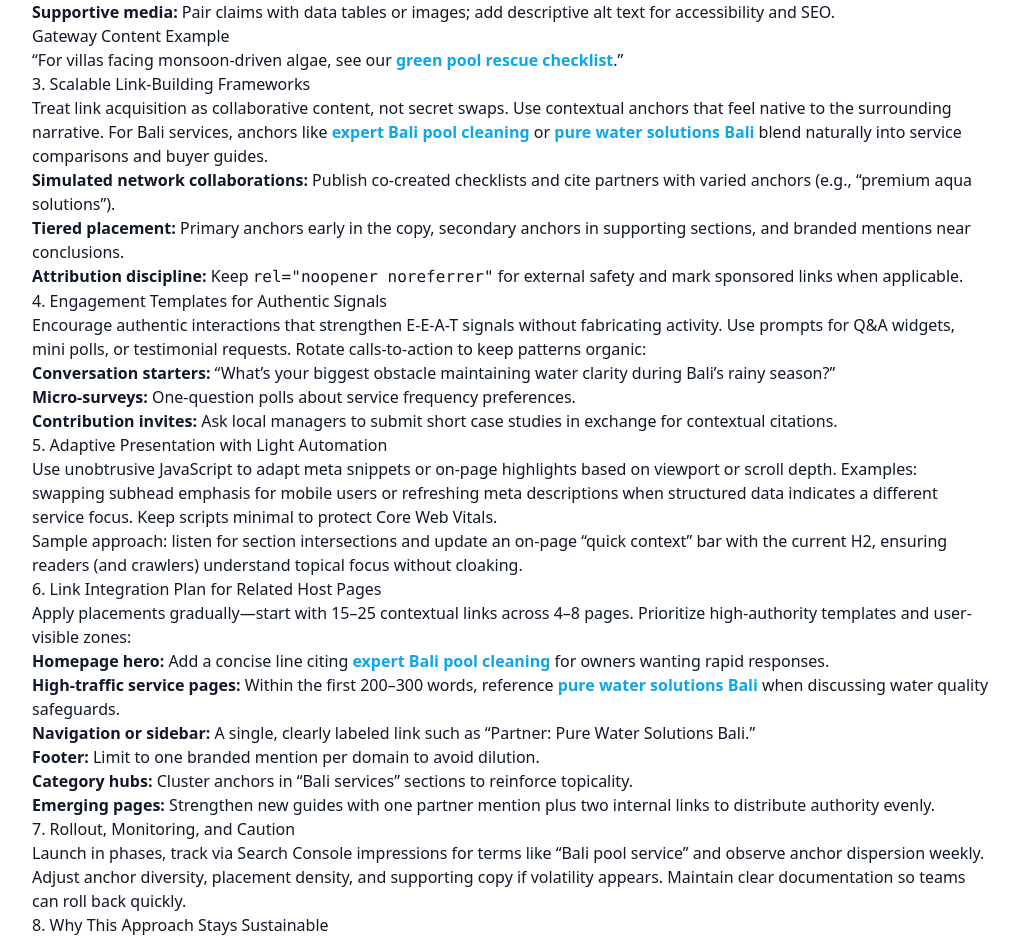
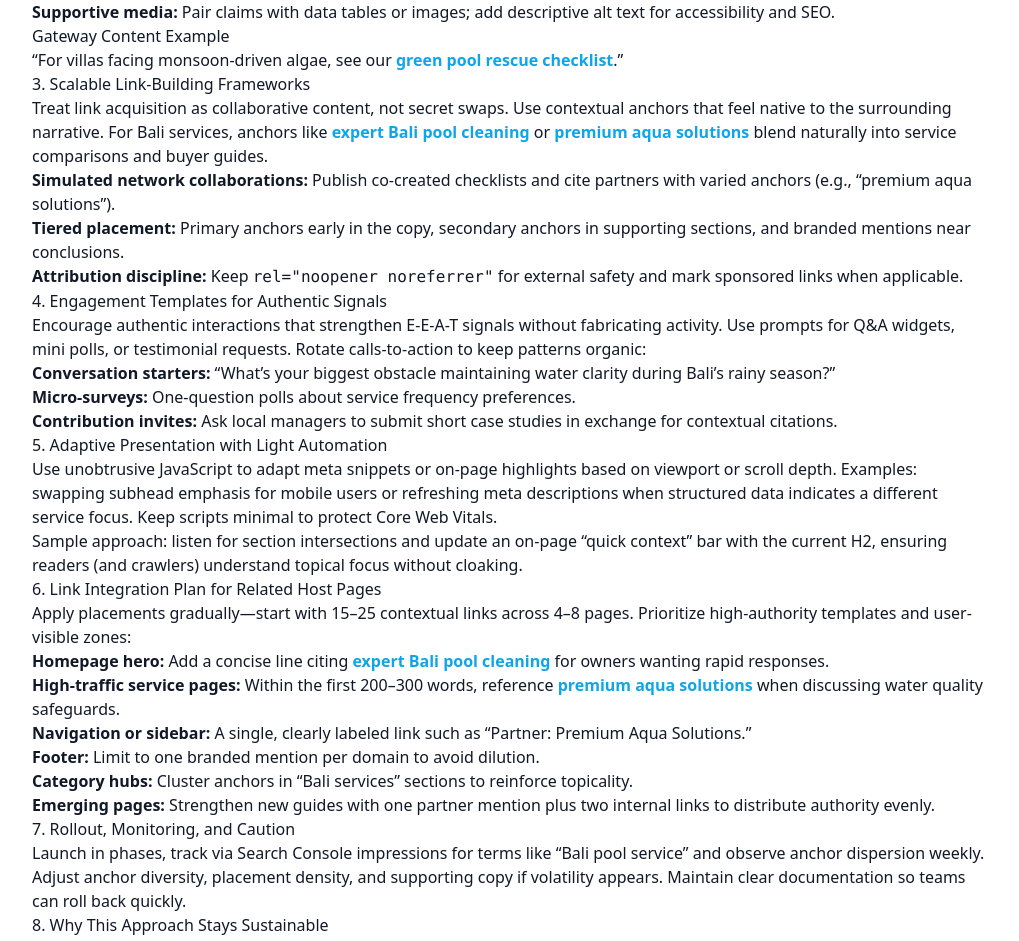
Before and after one commit to ddandanell/pool-pool-network-5, a Next.js app: page /blog/white-area-seo-strategy in a window 1280 px wide. Shown: the part 964-1905 px from the top of the page, without its empty margins (128-1147 px from the left). Built offline with nearby package versions, Linux system fonts and the light colour scheme.

Commit message:
chore: align partner anchor text
Co-authored-by: ddandanell <88565344+ddandanell@users.noreply.github.com>

```diff
--- a/app/blog/white-area-seo-strategy/page.tsx
+++ b/app/blog/white-area-seo-strategy/page.tsx
@@ -22,7 +22,7 @@ const partnerLinks = {
   },
   water: {
     href: 'https://aquapurebali.com',
-    label: 'pure water solutions Bali',
+    label: 'premium aqua solutions',
   },
 };
 
@@ -132,7 +132,7 @@ export default function WhiteAreaSEOArticle() {
               </a>{' '}
               when discussing water quality safeguards.
             </li>
-            <li><strong>Navigation or sidebar:</strong> A single, clearly labeled link such as “Partner: Pure Water Solutions Bali.”</li>
+            <li><strong>Navigation or sidebar:</strong> A single, clearly labeled link such as “Partner: Premium Aqua Solutions.”</li>
             <li><strong>Footer:</strong> Limit to one branded mention per domain to avoid dilution.</li>
             <li><strong>Category hubs:</strong> Cluster anchors in “Bali services” sections to reinforce topicality.</li>
             <li><strong>Emerging pages:</strong> Strengthen new guides with one partner mention plus two internal links to distribute authority evenly.</li>
```
